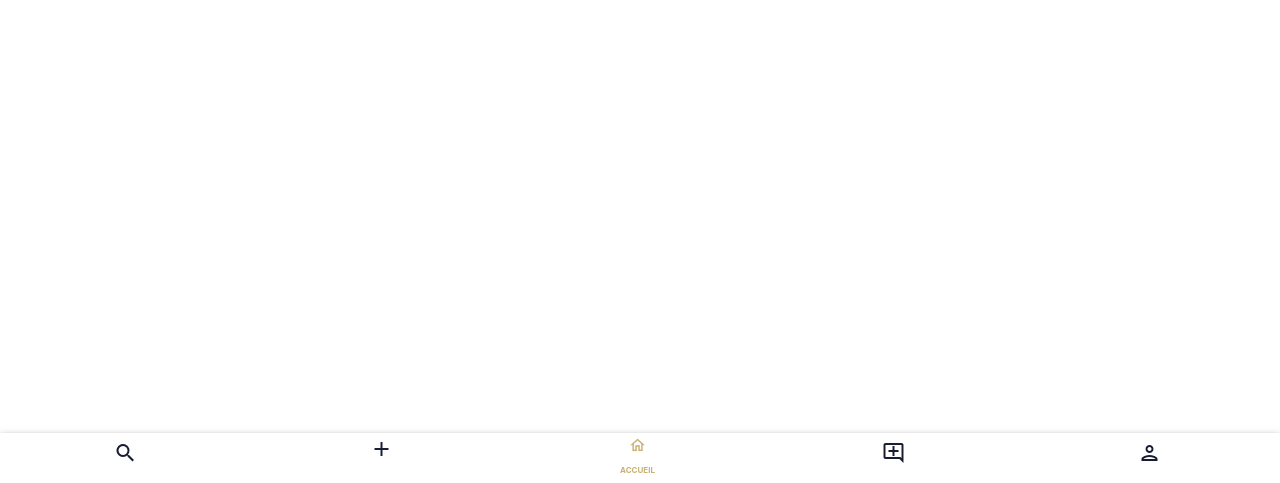
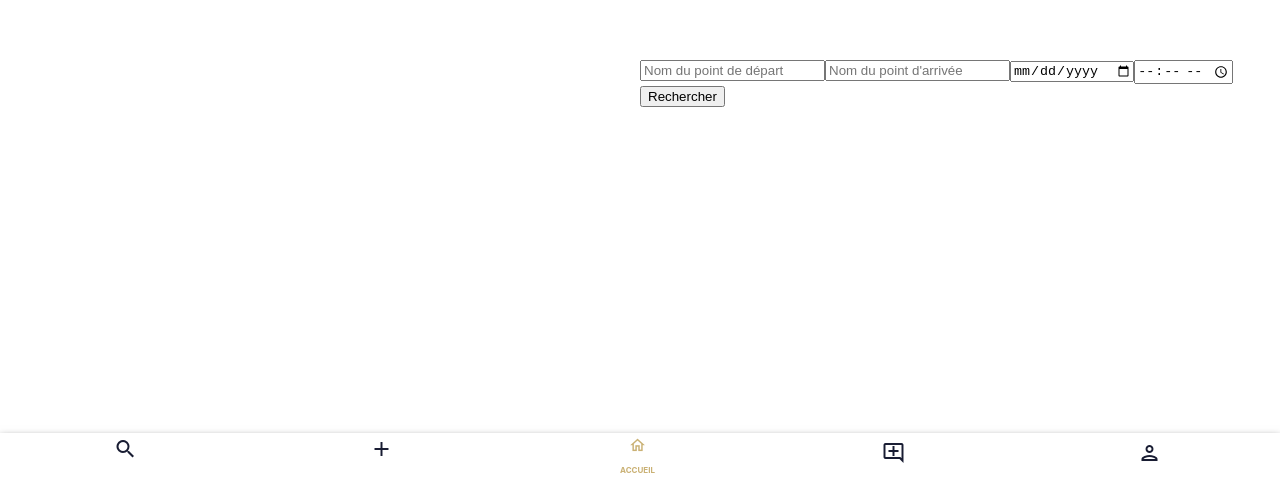
Before and after one commit to LorisBrignatz/ptut-frontend, a Vue app: page /search in a window 1280 px wide. Shown: the part 317-800 px from the top of the page. Built offline with nearby package versions, Linux system fonts and the light colour scheme.

Commit message:
Création et mise en service du ResearchView avec les Routerlink

```diff
--- a/src/components/BottomNavbar.vue
+++ b/src/components/BottomNavbar.vue
@@ -3,9 +3,11 @@
     <div class="container">
       <div class="tabbar tab-style">
         <ul class="flex-center">
-          <li class="search" data-where="search"><span class="material-icons-outlined">
-            search
-          </span></li>
+          <li class="search" data-where="search">
+            <RouterLink to="/search">
+              <span class="material-icons-outlined">search</span>
+            </RouterLink>
+          </li>
           <li class="add-circle" data-where="add-circle">
             <RouterLink to="/creation">
               <span class="material-icons-outlined">add</span>
--- /dev/null
+++ b/src/views/ResearchView.vue
@@ -0,0 +1,18 @@
+<script>
+import {defineComponent} from "vue";
+import ResearchPage from "../components/ResearchPage.vue";
+
+export default defineComponent({
+  components: { ResearchPage }
+})
+</script>
+
+<template>
+  <main>
+    <ResearchPage />
+  </main>
+</template>
+
+<style scoped>
+
+</style>
```
Also changed, not shown: src/router/router.js (+6 -5 lines).
